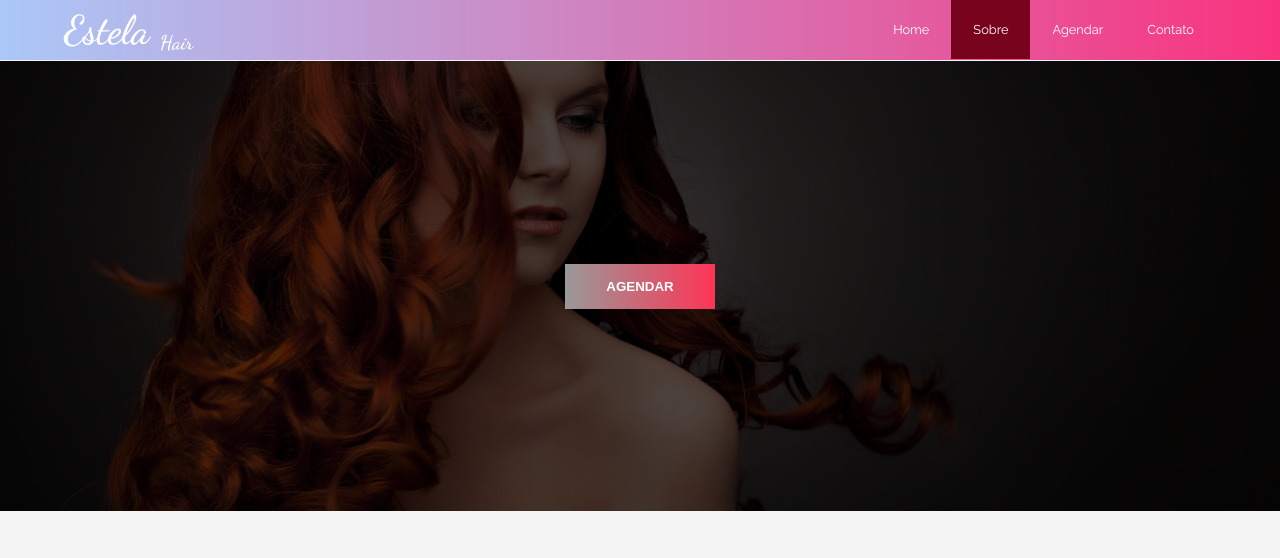
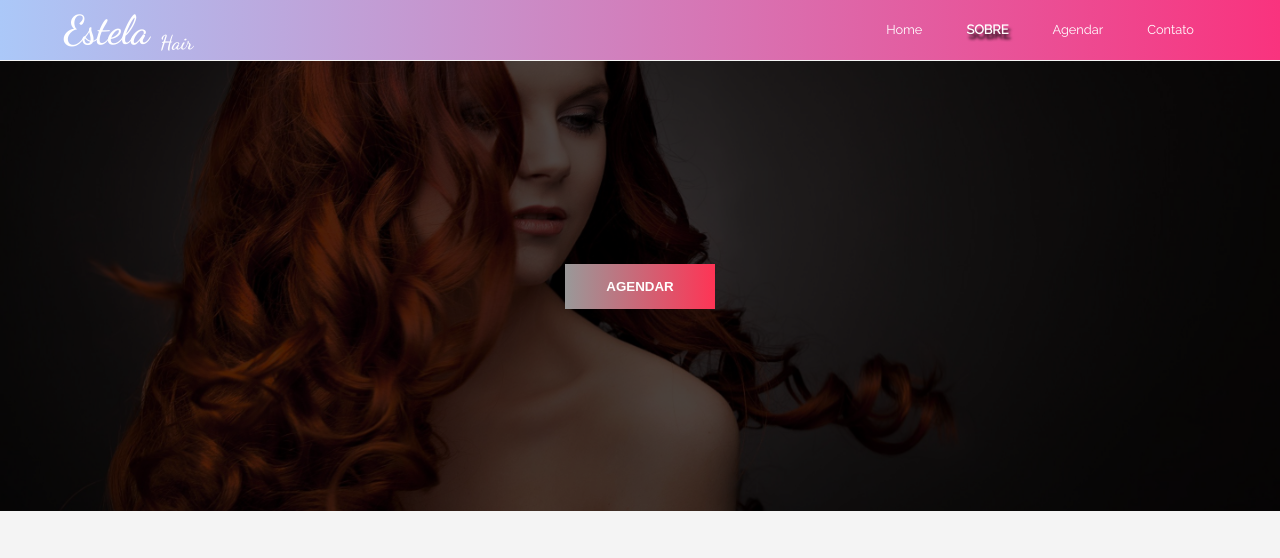
Before and after one commit to gittmau/estelaHair, a plain HTML site: page sobre.html in a window 1280 px wide. Shown: the top 558 px of the page. Drawn offline with nearby package versions, Linux system fonts and the light colour scheme.

Commit message:
Update sobre.html

```diff
--- a/sobre.html
+++ b/sobre.html
@@ -33,7 +33,7 @@
 
                 <a href="index.html"> <li>home</li> </a>
 
-                <a href="sobre.html"> <li style="background: #78031C;">sobre</li> </a>
+                <a href="sobre.html"> <li style="font-weight: bolder;text-transform: uppercase;text-shadow: 2px 5px 3px #000">sobre</li> </a>
                 <a href="https://api.whatsapp.com/send?1=pt_BR&amp;phone=5511945623725&amp;text=Oi Estela,%20gostaria%20de%20agendar%20um%20horário."
                             target="blank"> <li>agendar</li> </a>
                 <a href="https://api.whatsapp.com/send?1=pt_BR&amp;phone=5511945623725&amp;text=Oi Estela,%20gostaria%20de%20agendar%20um%20horário."
```
